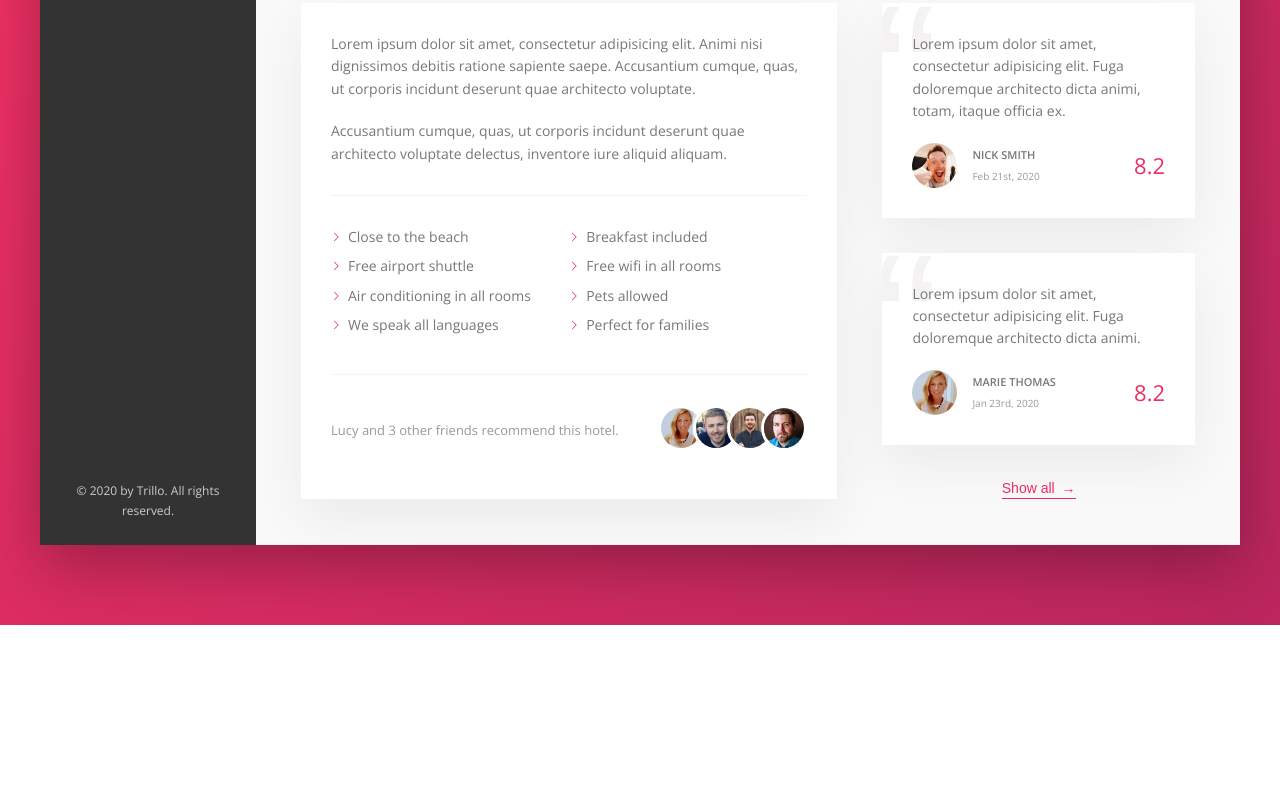
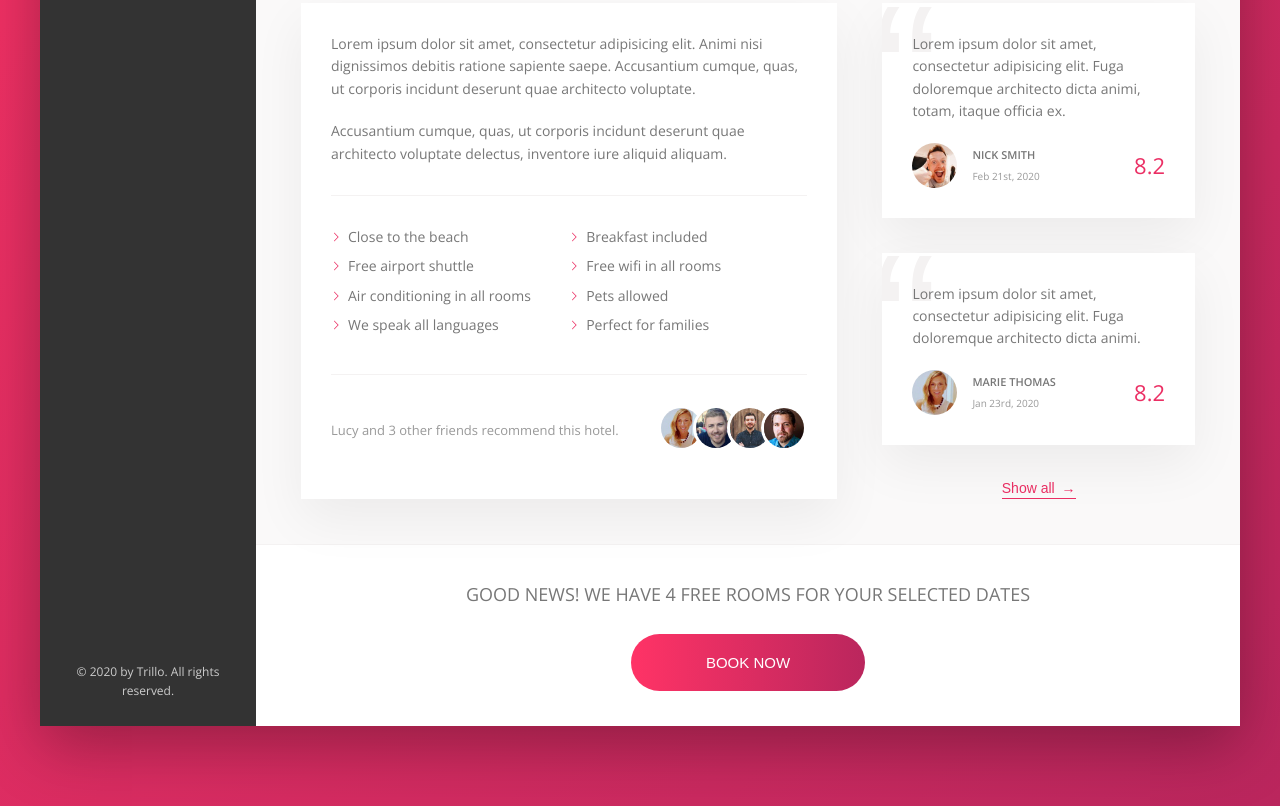
Before and after one commit to mhmdhalawi/Trillo-website, a website: page index.html in a window 1280 px wide. Shown: the part 644-1450 px from the top of the page. Before the commit the page ends 1269 px from the top, so only its background shows below. Drawn offline with nearby package versions, Linux system fonts and the light colour scheme.

Commit message:
CTA section

```diff
--- a/index.html
+++ b/index.html
@@ -244,6 +244,15 @@
               <button class="btn-inline">Show all <span>&rarr;</span></button>
             </div>
           </div>
+          <div class="cta">
+            <h2 class="cta__book-now">
+              Good news! we have 4 free rooms for your selected dates
+            </h2>
+            <button class="btn">
+              <span class="btn__visible">Book now</span>
+              <span class="btn__invisible">Only 4 rooms left</span>
+            </button>
+          </div>
         </main>
       </div>
     </div>
--- a/sass/_component.scss
+++ b/sass/_component.scss
@@ -420,3 +420,77 @@
     z-index: 1;
   }
 }
+
+//CTA
+
+.cta {
+  padding: 3.5rem 0;
+  text-align: center;
+
+  &__book-now {
+    text-transform: uppercase;
+    font-size: 1.8rem;
+    font-weight: 300;
+    margin-bottom: 2.5rem;
+  }
+}
+
+//Button for CTA
+.btn {
+  font-size: 1.5rem;
+  border: none;
+  font-weight: 300;
+  text-transform: uppercase;
+  border-radius: 100px;
+  background-image: linear-gradient(
+    to right,
+    var(--color-primary-light),
+    var(--color-primary-dark)
+  );
+  color: white;
+
+  position: relative;
+
+  overflow: hidden;
+
+  cursor: pointer;
+
+  & > * {
+    height: 100%;
+    width: 100%;
+    display: inline-block;
+    transition: all 0.2s ease;
+  }
+  &__visible {
+    padding: 2rem 7.5rem;
+  }
+
+  &__invisible {
+    position: absolute;
+    padding: 2rem 0;
+    left: 0;
+    top: -100%;
+  }
+
+  &:hover {
+    background-image: linear-gradient(
+      to left,
+      var(--color-primary-light),
+      var(--color-primary-dark)
+    );
+  }
+
+  &:hover &__visible {
+    transform: translateY(100%);
+  }
+
+  &:hover &__invisible {
+    top: 0;
+  }
+
+  &:focus {
+    outline: none;
+    animation: pulse 1s infinite;
+    backface-visibility: hidden;
+  }
+}
```
Also changed, not shown: css/style.css.
